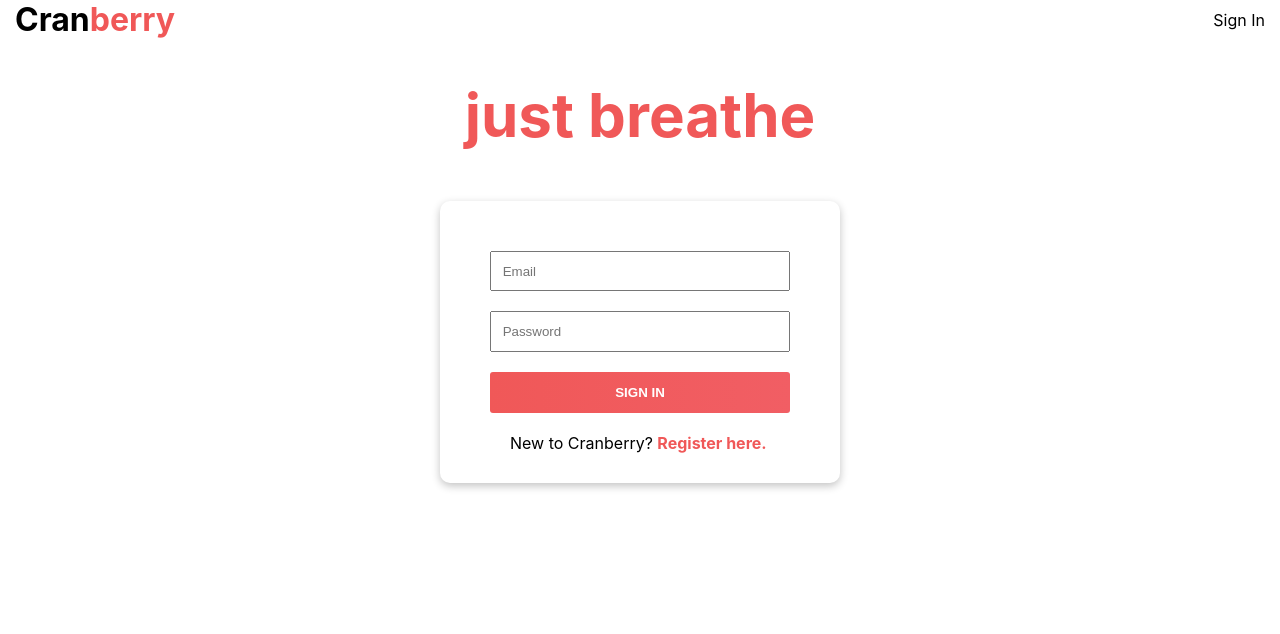
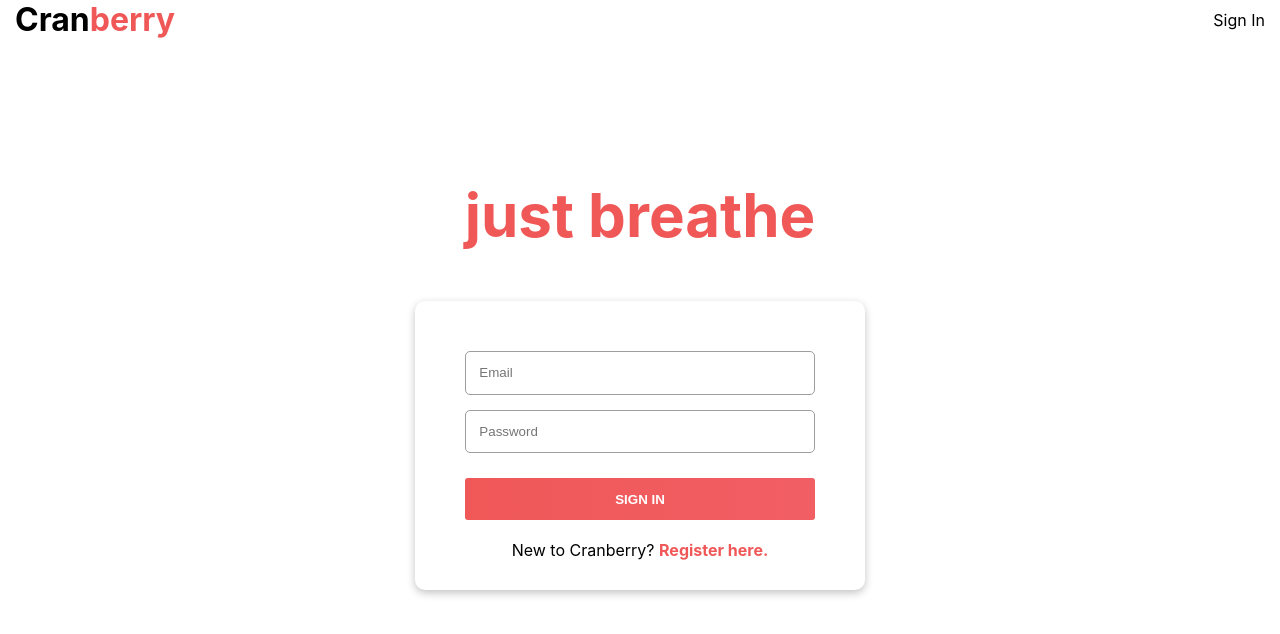
Before and after one commit to jfpalchak/cranberry, a React (Create React App) app in the folder cranberry/: page /dashboard in a window 1280 px wide. Shown: the top 634 px of the page. Built offline with nearby package versions, Linux system fonts and the light colour scheme.

Commit message:
update form styles + add confirm password check

```diff
--- a/cranberry/src/components/Register.tsx
+++ b/cranberry/src/components/Register.tsx
@@ -3,10 +3,10 @@ import { Link, useNavigate } from 'react-router-dom';
 import { useAppSelector, useAppDispatch } from '../store/hooks';
 import { registerUser, signIn } from '../store/authActions';
 import Dialog from '@mui/material/Dialog';
+import DialogTitle from '@mui/material/DialogTitle';
+import DialogContentText from '@mui/material/DialogContentText';
+import DialogContent from '@mui/material/DialogContent';
 import DialogActions from '@mui/material/DialogActions';
-import DialogContent from '@mui/material/DialogContent';
-import DialogContentText from '@mui/material/DialogContentText';
-import DialogTitle from '@mui/material/DialogTitle';
 import { Input } from '@chakra-ui/react';
 
 
@@ -22,6 +22,7 @@ function Register() {
     userName: '',
     email: '',
     password: '',
+    confirmPassword: '',
     quitDate: '',
     avgSmokedDaily: 0,
     cigsPerPack: 20,
@@ -54,13 +55,13 @@ function Register() {
           .catch((error) => {
             setNextStep(false);
             setLoading(false);
-            console.log("Error signing in from registration: ", error);
+            console.log("Error signing in from registration: ", error); // ! CONSOLE LOG
           });
       })
       .catch((error) => {
         setNextStep(false);
         setLoading(false);
-        console.log("Error registering user: ", error)
+        console.log("Error registering user: ", error); // ! CONSOLE LOG
       });
   }
 
@@ -91,7 +92,6 @@ function Register() {
             </div>
           }
 
-          {/* onSubmit={handleRegister} */}
           <form className="register-form auth-form" onSubmit={handleNextStep} >
           <input
               type="text"
@@ -101,16 +101,14 @@ function Register() {
               required
               onChange={handleChange}
             />
-            <br/>
             <input
-              type="text"
+              type="email"
               id="registerEmail"
               name="email"
               placeholder="Email"
               required
               onChange={handleChange}
             />
-            <br/>
             <input
               type="password"
               id="registerPassword"
@@ -119,7 +117,6 @@ function Register() {
               required
               onChange={handleChange}
             />
-            {/* <br/>
             <input
               type="password"
               id="confirmPassword"
@@ -127,8 +124,7 @@ function Register() {
               placeholder="Confirm Password"
               required
               onChange={handleChange}
-            /> */}
-            <br/>
+            />
             <button className="btn primary-btn">Register</button>
           </form>
 
@@ -145,8 +141,8 @@ function Register() {
           <DialogContentText>
             To finish registration, we just need a little more information.
           </DialogContentText>
+            <br/>
           <form className="register-form auth-form" onSubmit={handleRegister}>
-            <br/>
             <label htmlFor="quitDate">When is (or was) your quit date?</label>
             <Input
               type="datetime-local"
@@ -156,7 +152,6 @@ function Register() {
               onChange={handleChange}
               isRequired={true}
             />
-            <br/>
             <label htmlFor="avgSmokedDaily">About how many cigarettes do (or did) you smoke a day?</label>
             <input
               type="number"
@@ -166,7 +161,6 @@ function Register() {
               onChange={handleChange}
               required
             />
-            <br/>
             <label htmlFor="pricePerPack">How much does a packet of cigarettes typically cost?</label>
             <input
               type="number"
@@ -178,7 +172,6 @@ function Register() {
               onChange={handleChange}
               required
             />
-            <br/>
             <label htmlFor="cigsPerPack">How many cigarettes are in a packet?</label>
             <input
               type="number"
@@ -190,7 +183,6 @@ function Register() {
               onChange={handleChange}
               required
             />
-            <br/>
             <button className="btn primary-btn">SUBMIT</button>
           </form>
         </DialogContent>
@@ -206,6 +198,7 @@ interface RegisterFormState {
   userName: string;
   email: string;
   password: string;
+  confirmPassword: string;
   quitDate: string;
   avgSmokedDaily: number;
   cigsPerPack: number;
--- a/cranberry/src/components/SignIn.tsx
+++ b/cranberry/src/components/SignIn.tsx
@@ -1,12 +1,11 @@
 import React, { useState } from "react";
-import { Link, useLocation, useNavigate } from "react-router-dom";
+import { Link, useNavigate } from "react-router-dom";
 import { useAppDispatch, useAppSelector } from "../store/hooks";
 import { signIn} from "../store/authActions";
 
 function SignIn() {
 
   const navigate = useNavigate();
-  const location = useLocation();
   const dispatch = useAppDispatch();
   const { error } = useAppSelector(state => state.auth);
 
@@ -36,7 +35,7 @@ function SignIn() {
   return (
     <section className="auth-main">
 
-      <div className="auth-card">
+      <div className="auth-card signin-card">
 
         <div className="card-header">
           <h1>just breathe</h1>
@@ -57,7 +56,6 @@ function SignIn() {
               required
               onChange={handleChange}
             />
-            <br/>
             <input
               type="password"
               id="signinPassword"
@@ -66,7 +64,6 @@ function SignIn() {
               required
               onChange={handleChange}
             />
-            <br/>
             <button className="btn primary-btn" type="submit">SIGN IN</button>
           </form>
 
--- a/cranberry/src/index.css
+++ b/cranberry/src/index.css
@@ -123,6 +123,10 @@ header nav a:hover {
 /* ##################### */
 /*  SIGN-IN / REGISTER   */
 /* ##################### */
+.signin-card {
+  margin-top: 100px;
+}
+
 .auth-main {
   display: flex;
   /* align-items: center; */
@@ -133,12 +137,12 @@ header nav a:hover {
   text-align: center;
   margin-bottom: 50px;
   font-size: 2.5em;
-  max-width: 400px;
+  max-width: 450px;
 }
 
 .card-body {
   padding: 50px 50px 10px 50px;
-  width: 400px;
+  width: 450px;
   border-radius: 10px;
   box-shadow: rgba(0, 0, 0, 0.24) 0px 3px 8px;
 }
@@ -146,10 +150,25 @@ header nav a:hover {
 .auth-form {
   display: flex;
   flex-direction: column;
+  gap: 15px;
 }
 
+.auth-form label {
+  margin-bottom: -15px;
+}
 .auth-form input {
-  padding: .8em;
+  display: block;
+  padding: 1em;
+  border: 1px rgb(159, 157, 157) solid;
+  border-radius: 5px;
+}
+.auth-form input:focus {
+  /* border: rgb(240, 88, 88) 1px solid; */
+  outline: rgb(240, 88, 88) 2px solid;
+  outline-offset: -2px;
+}
+.auth-form button {
+  margin-top: 10px;
 }
 
 .primary-btn {
@@ -185,6 +204,7 @@ header nav a:hover {
 .callout {
   padding: 20px;
   width: 350px;
+  text-align: center;
 }
 
 .callout a {
```
